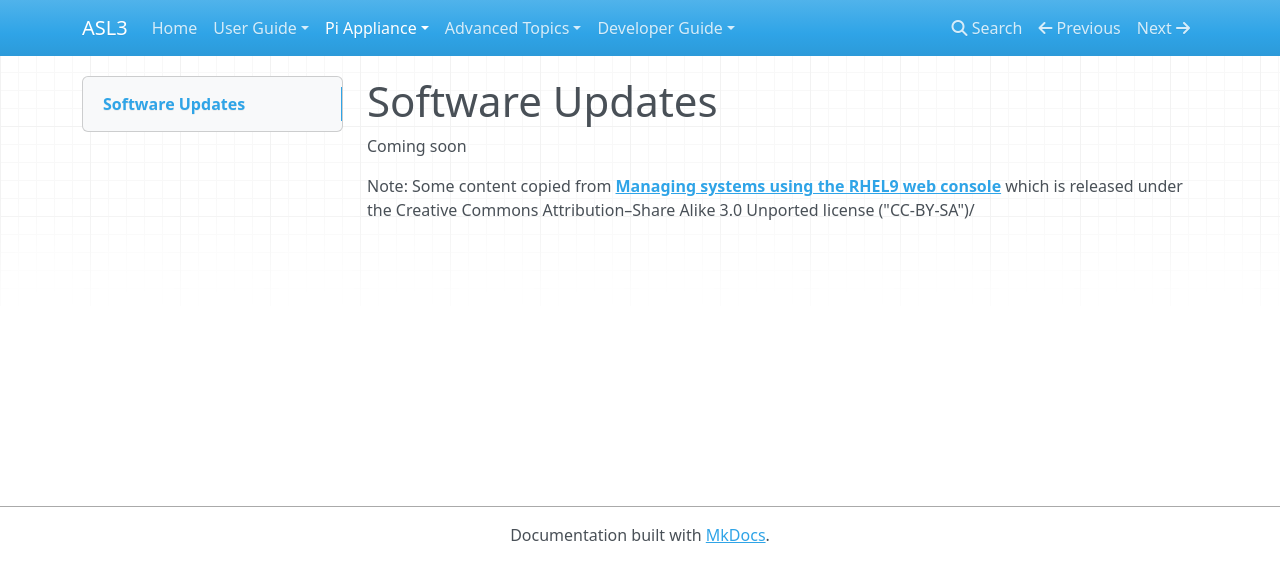
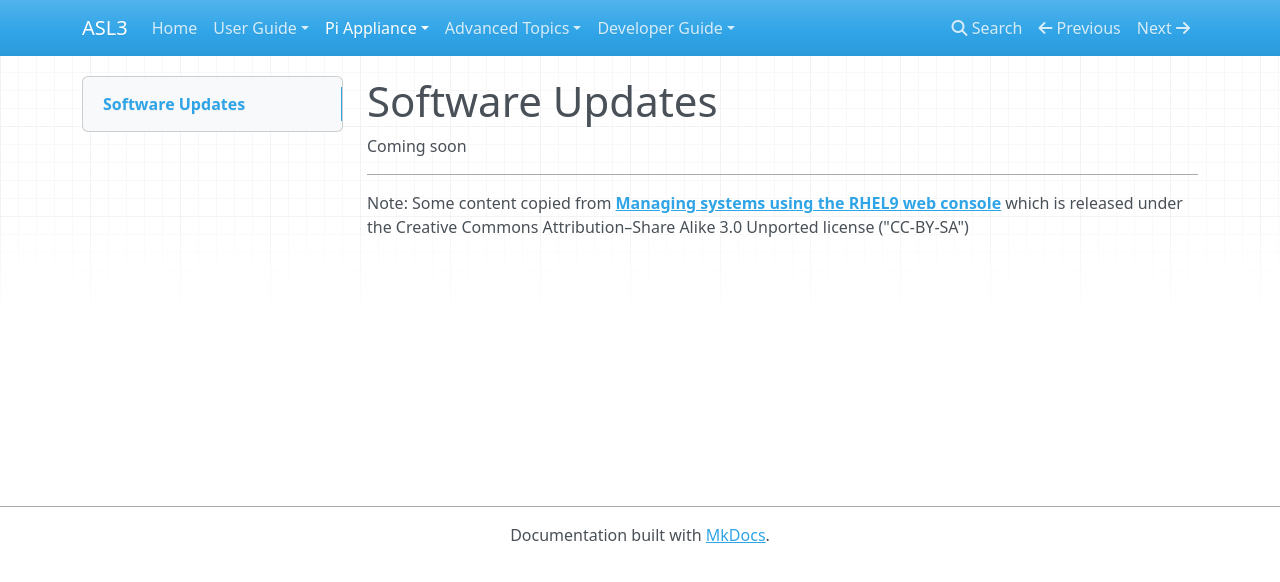
Before and after one commit to AllStarLink/ASL3-Manual, an MkDocs documentation site: the page built from docs/pi/cockpit-updates.md, in a window 1280 px wide. Shown: the top 582 px of the page. Built offline with MkDocs 1.6.1, drawn with Linux system fonts in a browser that asks for light colours; nearby versions of some CDN libraries.

Commit message:
fix footer

```diff
--- a/docs/pi/cockpit-updates.md
+++ b/docs/pi/cockpit-updates.md
@@ -1,7 +1,8 @@
 # Software Updates
 Coming soon
 
+___
 Note: Some content copied from
 [__Managing systems using the RHEL9 web console__](https://access.redhat.com/documentation/en-us/red_hat_enterprise_linux/9/html/managing_systems_using_the_rhel_9_web_console/index)
 which is released under the Creative Commons Attribution–Share Alike 3.0
-Unported license ("CC-BY-SA")/
+Unported license ("CC-BY-SA")
```
